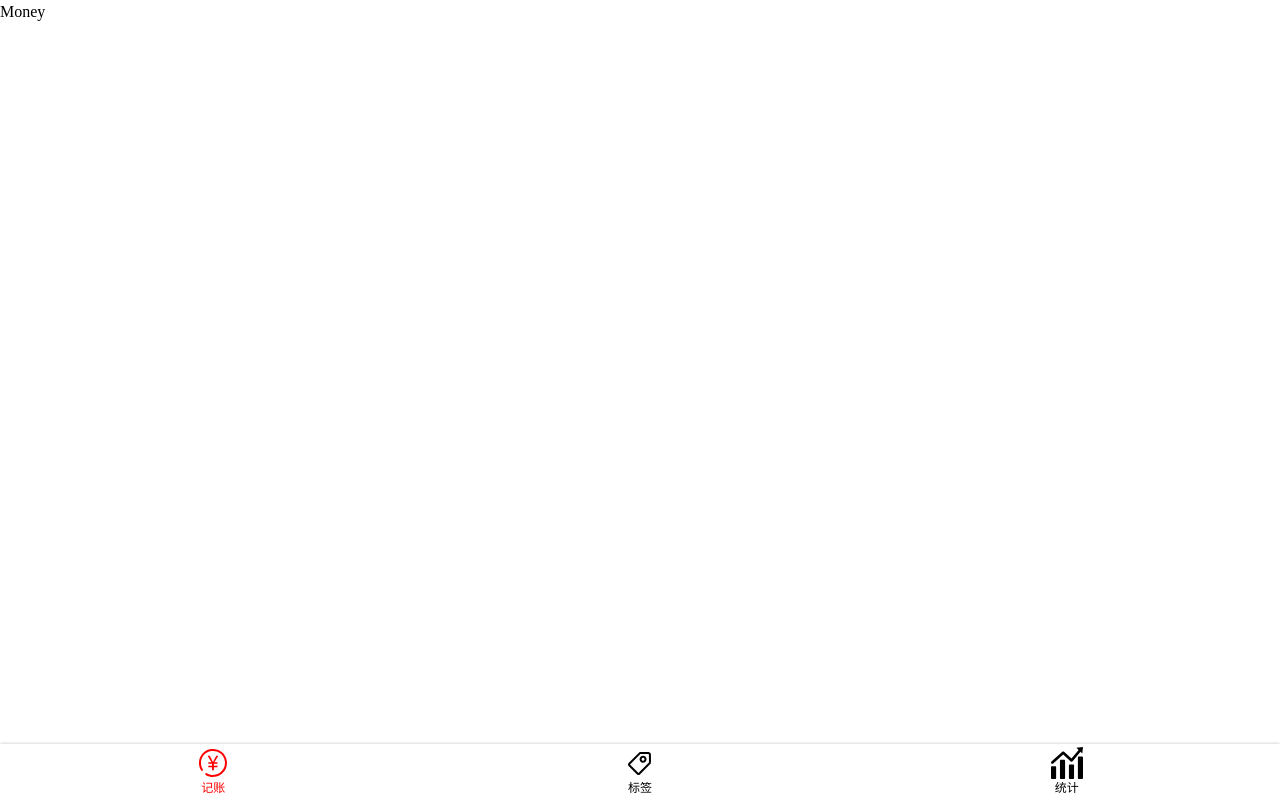
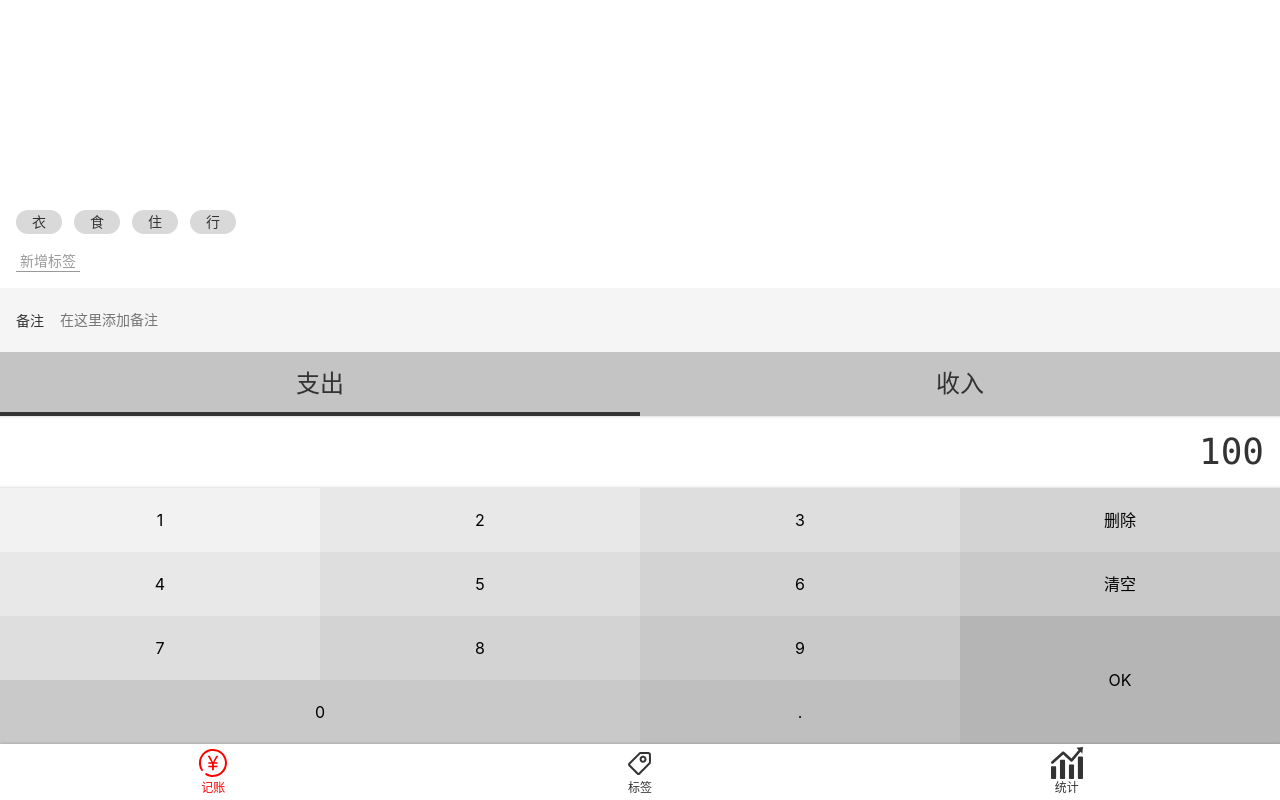
Before and after one commit to david361215/morney-1, a Vue app: page /#/money in a window 1280 px wide. Built offline with nearby package versions, Linux system fonts and the light colour scheme.

Commit message:
Money.vue 组件的 HTML 和 CSS 写好并模块化

```diff
--- a/public/index.html
+++ b/public/index.html
@@ -8,17 +8,9 @@
       content="width=device-width,initial-scale=1,minimum-scale=1,maximum-scale=1,user-scalable=no,viewport-fit=cover"
     />
     <link rel="icon" href="<%= BASE_URL %>favicon.ico" />
-    <title><%= htmlWebpackPlugin.options.title %></title>
+    <title>morney-1</title>
   </head>
   <body>
-    <noscript>
-      <strong
-        >We're sorry but <%= htmlWebpackPlugin.options.title %> doesn't work
-        properly without JavaScript enabled. Please enable it to
-        continue.</strong
-      >
-    </noscript>
     <div id="app"></div>
-    <!-- built files will be auto injected -->
   </body>
 </html>
--- a/src/App.vue
+++ b/src/App.vue
@@ -1,40 +1,19 @@
 <template>
-  <div>
+  <div id="app">
     <router-view/>
   </div>
 </template>
 
 <style lang="scss">
-* {
-  margin: 0;
-  padding: 0;
-  box-sizing: border-box;
-}
-body {
-  line-height: 1.5;
-}
-a {
-  text-decoration: none;
-  color: inherit;
-}
-#app {
-  font-family: Avenir, Helvetica, Arial, sans-serif;
-  -webkit-font-smoothing: antialiased;
-  -moz-osx-font-smoothing: grayscale;
-  text-align: center;
-  color: #2c3e50;
-}
+  @import "~@/assets/style/helper.scss";
+  @import "~@/assets/style/reset.scss";
 
-#nav {
-  padding: 30px;
-
-  a {
-    font-weight: bold;
-    color: #2c3e50;
-
-    &.router-link-exact-active {
-      color: #42b983;
-    }
+  body {
+    -webkit-font-smoothing: antialiased;
+    -moz-osx-font-smoothing: grayscale;
+    color: #333;
+    font-family: $font-hei;
+    font-size: 16px;
+    line-height: 1.5;
   }
-}
 </style>
--- /dev/null
+++ b/src/assets/style/helper.scss
@@ -0,0 +1,22 @@
+$font-hei: -apple-system, "Noto Sans", "Helvetica Neue", Helvetica, "Nimbus Sans L", Arial, "Liberation Sans", "PingFang SC", "Hiragino Sans GB", "Noto Sans CJK SC", "Source Han Sans SC", "Source Han Sans CN", "Microsoft YaHei", "Wenquanyi Micro Hei", "WenQuanYi Zen Hei", "ST Heiti", SimHei, "WenQuanYi Zen Hei Sharp", sans-serif;
+$font-kai: Baskerville, Georgia, "Liberation Serif", "Kaiti SC", STKaiti, "AR PL UKai CN", "AR PL UKai HK", "AR PL UKai TW", "AR PL UKai TW MBE", "AR PL KaitiM GB", KaiTi, KaiTi_GB2312, DFKai-SB, "TW\-Kai", serif;
+$font-song: Georgia, "Nimbus Roman No9 L", "Songti SC", "Noto Serif CJK SC", "Source Han Serif SC", "Source Han Serif CN", STSong, "AR PL New Sung", "AR PL SungtiL GB", NSimSun, SimSun, "TW\-Sung", "WenQuanYi Bitmap Song", "AR PL UMing CN", "AR PL UMing HK", "AR PL UMing TW", "AR PL UMing TW MBE", PMingLiU, MingLiU, serif;
+
+$color-highlight: #f00;
+
+%clearfix {
+  &::after {
+    content: '';
+    display: block;
+    clear: both;
+  }
+}
+
+$color-shadow: rgba(0, 0, 0, 0.25);
+%outerShadow {
+  box-shadow: 0 0 3px $color-shadow;
+}
+%innerShadow {
+  box-shadow: inset 0 -3px 3px -3px $color-shadow,
+  inset 0 3px 3px -3px $color-shadow;
+}
--- /dev/null
+++ b/src/assets/style/reset.scss
@@ -0,0 +1,22 @@
+* {
+  margin: 0;
+  padding: 0;
+  box-sizing: border-box;
+}
+
+a{
+  text-decoration: none;
+  color: inherit;
+}
+
+ul, ol{
+  list-style: none;
+}
+
+button, input{
+  font: inherit;
+}
+
+:focus{
+  outline: none;
+}
--- a/src/components/Layout.vue
+++ b/src/components/Layout.vue
@@ -1,6 +1,6 @@
 <template>
-  <div class="nav-wrapper">
-    <div class="content">
+  <div class="layout-wrapper">
+    <div class="content" :class="classPrefix && `${classPrefix}-content`">
       <slot/>
     </div>
     <Nav/>
@@ -12,6 +12,7 @@
 
   export default {
     name: 'Layout',
+    props: ['classPrefix'],
     components: {
       Nav
     }
@@ -19,7 +20,7 @@
 </script>
 
 <style lang="scss" scoped>
-  .nav-wrapper {
+  .layout-wrapper {
     display: flex;
     flex-direction: column;
     height: 100vh;
--- /dev/null
+++ b/src/components/Money/Notes.vue
@@ -0,0 +1,34 @@
+<template>
+  <div>
+    <label class="notes">
+      <span class="name">备注</span>
+      <input type="text" placeholder="在这里添加备注">
+    </label>
+  </div>
+</template>
+
+<script lang="ts">
+export default {
+  name: "Notes"
+}
+</script>
+
+<style lang="scss" scoped>
+  .notes {
+    padding-left: 16px;
+    display: flex;
+    align-items: center;
+    font-size: 14px;
+    background: #f5f5f5;
+    .name {
+      padding-right: 16px;
+    }
+    input {
+      flex-grow: 1;
+      line-height: 64px;
+      padding-right: 16px;
+      border: none;
+      background: transparent;
+    }
+  }
+</style>
--- /dev/null
+++ b/src/components/Money/NumberPad.vue
@@ -0,0 +1,79 @@
+<template>
+  <div class="numberPad">
+    <div class="output">100</div>
+    <div class="buttons">
+      <button>1</button>
+      <button>2</button>
+      <button>3</button>
+      <button>删除</button>
+      <button>4</button>
+      <button>5</button>
+      <button>6</button>
+      <button>清空</button>
+      <button>7</button>
+      <button>8</button>
+      <button>9</button>
+      <button class="ok">OK</button>
+      <button class="zero">0</button>
+      <button>.</button>
+    </div>
+  </div>
+</template>
+
+<script lang="ts">
+export default {
+  name: "NumberPad"
+}
+</script>
+
+<style lang="scss" scoped>
+  @import "~@/assets/style/helper.scss";
+  .numberPad {
+    .output {
+      @extend %innerShadow;
+      padding: 9px 16px;
+      font-size: 36px;
+      font-family: Consolas, monospace;
+      text-align: right;
+    }
+    .buttons {
+      display: grid;
+      grid-template-columns: repeat(4,1fr);
+      grid-template-rows: repeat(4,64px);
+      button {
+        $bg: #f2f2f2;
+        border: none;
+        background: transparent;
+        &.ok {
+          grid-row: 3/5;
+          grid-column: 4/5;
+        }
+        &.zero {
+          grid-row: 4/5;
+          grid-column: 1/3;
+        }
+        &:nth-child(1) {
+          background: $bg;
+        }
+        &:nth-child(2), &:nth-child(5) {
+          background: darken($bg, 4%);
+        }
+        &:nth-child(3), &:nth-child(6), &:nth-child(9) {
+          background: darken($bg, 4*2%);
+        }
+        &:nth-child(4), &:nth-child(7), &:nth-child(10) {
+          background: darken($bg, 4*3%);
+        }
+        &:nth-child(8), &:nth-child(11), &:nth-child(13){
+          background: darken($bg, 4*4%);
+        }
+        &:nth-child(14) {
+          background: darken($bg, 4*5%);
+        }
+        &:nth-child(12) {
+          background: darken($bg, 4*6%);
+        }
+      }
+    }
+  }
+</style>
--- /dev/null
+++ b/src/components/Money/Tags.vue
@@ -0,0 +1,53 @@
+<template>
+  <div class="tags">
+    <div class="new">
+      <button>新增标签</button>
+    </div>
+    <ul class="current">
+      <li>衣</li>
+      <li>食</li>
+      <li>住</li>
+      <li>行</li>
+    </ul>
+  </div>
+</template>
+
+<script lang="ts">
+export default {
+  name: "Tags"
+}
+</script>
+
+<style lang="scss" scoped>
+  .tags {
+    flex-grow: 1;
+    font-size: 14px;
+    padding: 16px;
+    display: flex;
+    flex-direction: column-reverse;
+    .current {
+      display: flex;
+      flex-wrap: wrap;
+      li {
+        $h: 24px;
+        margin-top: 4px;
+        margin-right: 12px;
+        padding: 0 16px;
+        line-height: $h;
+        border-radius: $h/2;
+        background: #d9d9d9;
+      }
+    }
+    .new {
+      padding-top: 16px;
+      button {
+        padding: 0 4px;
+        border: none;
+        border-bottom: 1px solid;
+        color: #999;
+        background: transparent;
+      }
+
+    }
+  }
+</style>
--- /dev/null
+++ b/src/components/Money/Types.vue
@@ -0,0 +1,37 @@
+<template>
+  <div>
+    <ul class="types">
+      <li class="selected">支出</li>
+      <li>收入</li>
+    </ul>
+  </div>
+</template>
+
+<script lang="ts">
+export default {
+  name: "Types"
+}
+</script>
+
+<style lang="scss" scoped>
+  .types {
+    display: flex;
+    background: #c4c4c4;
+    font-size: 24px;
+    text-align: center;
+    li {
+      position: relative;
+      width: 50%;
+      line-height: 64px;
+      &.selected::after {
+        content: '';
+        position: absolute;
+        left: 0;
+        bottom: 0;
+        width: 100%;
+        height: 4px;
+        background: #333;
+      }
+    }
+  }
+</style>
--- a/src/components/Nav.vue
+++ b/src/components/Nav.vue
@@ -23,10 +23,11 @@
 </script>
 
 <style lang="scss" scoped>
+  @import "~@/assets/style/helper.scss";
   nav {
+    @extend %outerShadow;
     display: flex;
     font-size: 12px;
-    box-shadow: 0 0 3px rgba(0, 0, 0, 0.25);
     > .item {
       display: flex;
       flex-direction: column;
@@ -40,7 +41,7 @@
       }
     }
     > .item.selected {
-      color: red;
+      color: $color-highlight;
     }
   }
 </style>
--- a/src/main.ts
+++ b/src/main.ts
@@ -11,7 +11,6 @@
 Vue.component('Layout',Layout)
 Vue.component('Icon',Icon)
 
-
 new Vue({
   router,
   store,
--- a/src/views/Money.vue
+++ b/src/views/Money.vue
@@ -1,11 +1,27 @@
 <template>
-  <Layout>
-    Money
+  <Layout class-prefix="layout">
+    <NumberPad/>
+    <Types/>
+    <Notes/>
+    <Tags/>
   </Layout>
 </template>
 
 <script lang="ts">
+import NumberPad from '@/components/Money/NumberPad.vue';
+import Types from '@/components/Money/Types.vue';
+import Notes from '@/components/Money/Notes.vue';
+import Tags from '@/components/Money/Tags.vue';
+
 export default {
-  name: 'Money'
+    name: "Money",
+    components: { NumberPad, Tags, Notes, Types }
 }
 </script>
+
+<style lang="scss">
+  .layout-content {
+    display: flex;
+    flex-direction: column-reverse;
+  }
+</style>
```
